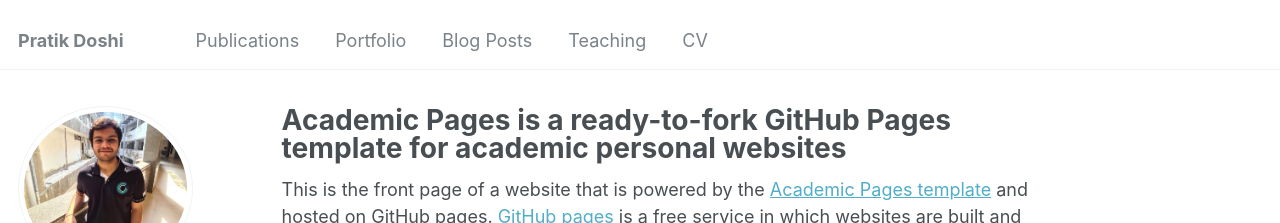
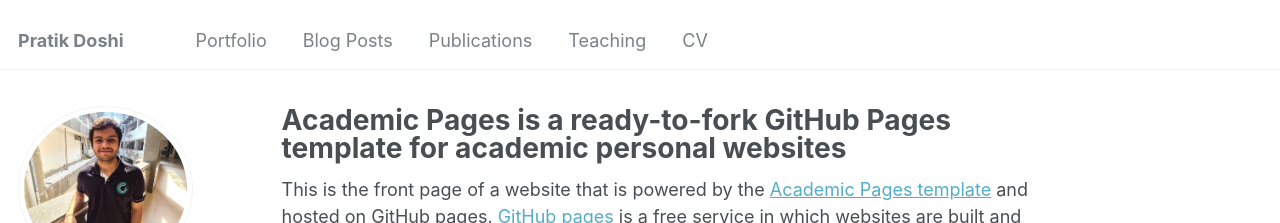
Before and after one commit to Pratik-Doshi-99/pratik-doshi-99.github.io, a Jekyll site: the page built from _pages/about.md, in a window 1280 px wide. Shown: the top 223 px of the page. Built offline with Jekyll 4.4.1, drawn with Linux system fonts in a browser that asks for light colours; part of the change alters nothing that is shown.

```diff
--- a/_data/navigation.yml
+++ b/_data/navigation.yml
@@ -5,11 +5,6 @@
 # prevent it from being included in the site.
 
 main:
-  - title: "Publications"
-    url: /publications/
-
-  #- title: "Talks"
-  #  url: /talks/
 
   - title: "Portfolio"
     url: /portfolio/
@@ -17,6 +12,11 @@ main:
   - title: "Blog Posts"
     url: /year-archive/
 
+  - title: "Publications"
+    url: /publications/
+
+  #- title: "Talks"
+  #  url: /talks/
   - title: "Teaching"
     url: /teaching/
 
```
